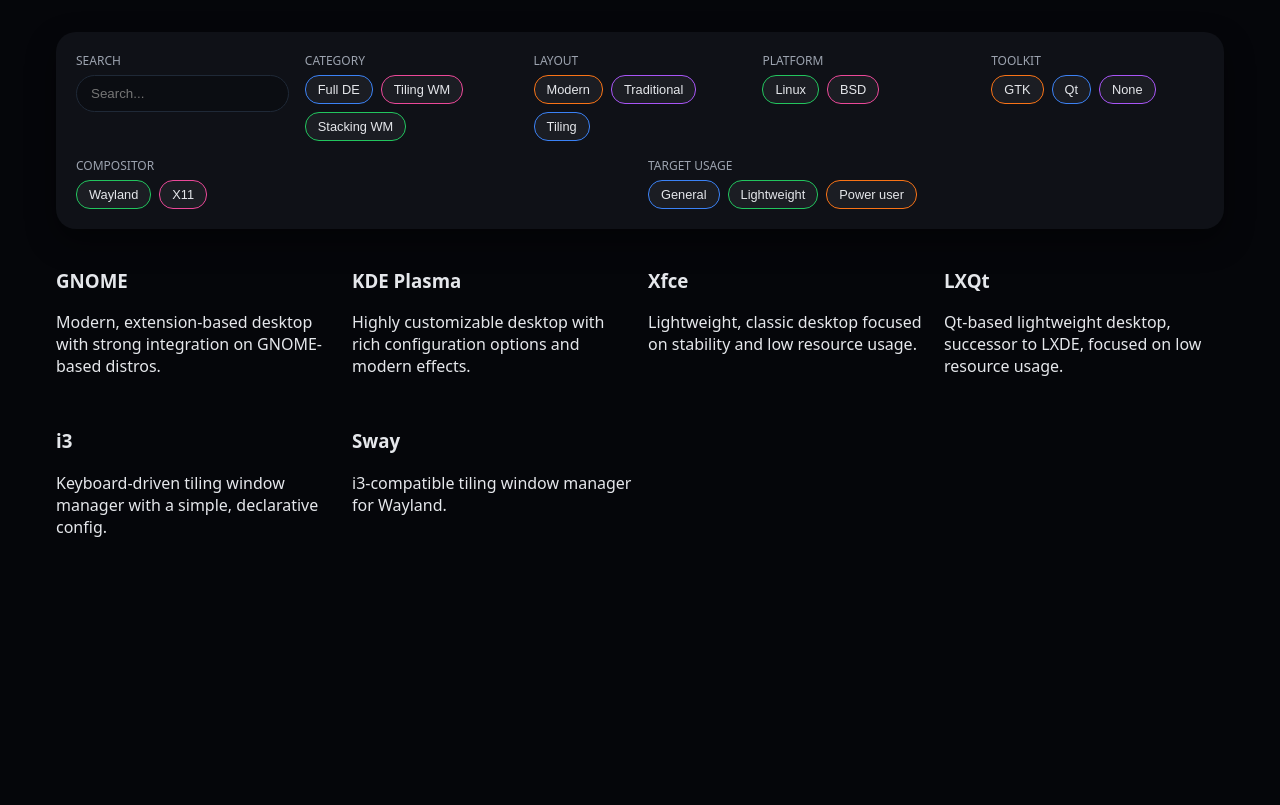
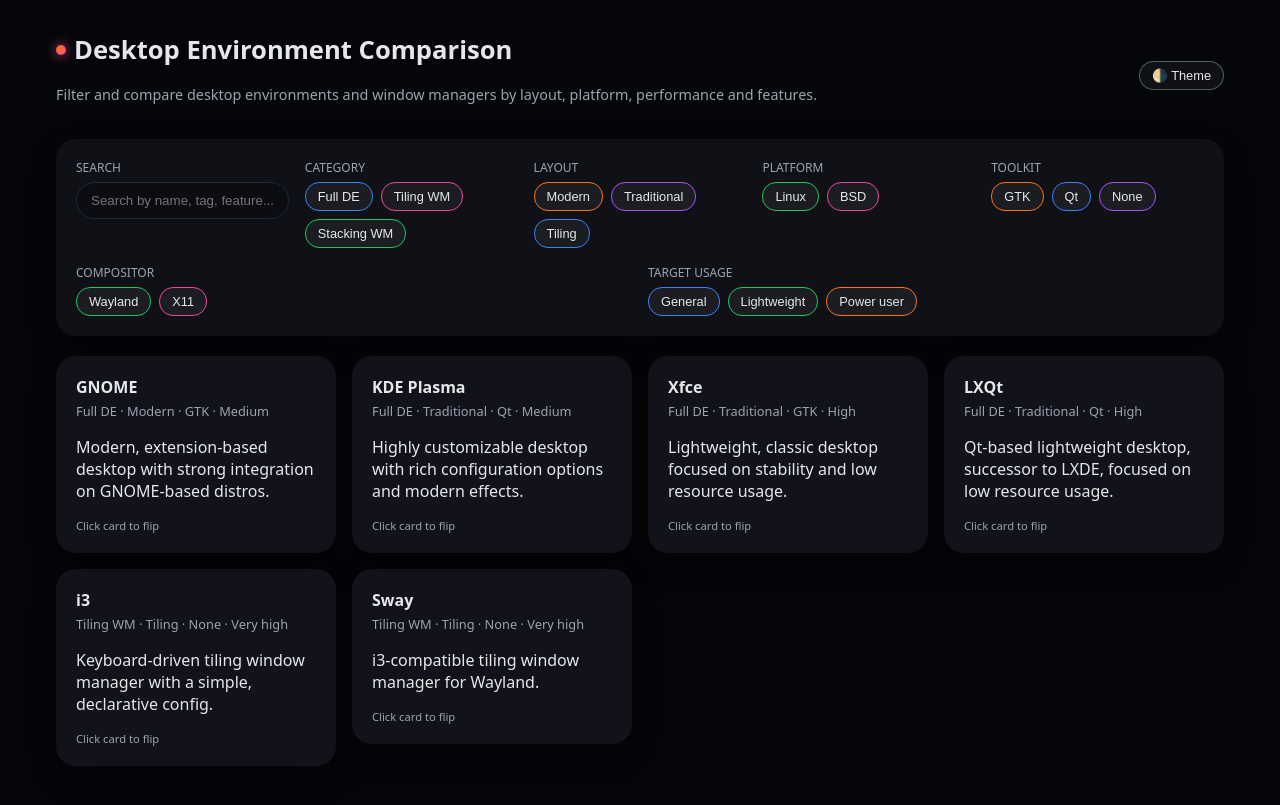
Before and after one commit to Pure-de-Arch/Pure-de-Arch.github.io, a Jekyll site: the page built from index.html, in a window 1280 px wide. Shown: the top 805 px of the page. Built offline with Jekyll 4.4.1, drawn with Linux system fonts in a browser that asks for light colours.

Commit message:
Update index.html

```diff
--- a/index.html
+++ b/index.html
@@ -12,14 +12,31 @@
   </head>
   <body>
     <div class="app-shell">
+      <header class="app-header">
+        <div class="app-title-block">
+          <div class="app-title">
+            <span class="logo-dot"></span>
+            <span>Desktop Environment Comparison</span>
+          </div>
+          <p class="app-subtitle">
+            Filter and compare desktop environments and window managers by layout, platform, performance and features.
+          </p>
+        </div>
+        <button id="theme-toggle" class="theme-toggle-btn">
+          🌗 Theme
+        </button>
+      </header>
 
       <section class="filter-panel">
         <div class="filter-row">
-
           <!-- SEARCH -->
           <div class="filter-group">
             <label class="filter-label">Search</label>
-        <input class="filter-input" data-filter="search" placeholder="Search..." />
+            <input
+              class="filter-input"
+              data-filter="search"
+              placeholder="Search by name, tag, feature..."
+            />
           </div>
 
           <!-- CATEGORY -->
@@ -79,13 +96,13 @@
               <button class="filter-chip" data-value="power user" data-color="orange">Power user</button>
             </div>
           </div>
-
         </div>
       </section>
 
       <div id="card-grid" class="card-grid">
         {% for de in site.data.desktops %}
-    <article class="de-card"
+        <article
+          class="de-card"
           data-name="{{ de.name | downcase }}"
           data-category="{{ de.category | downcase }}"
           data-layout="{{ de.layout | downcase }}"
@@ -97,12 +114,40 @@
           data-target_usage="{{ de.target_usage | downcase }}"
           data-tags="{{ de.tags | join: ',' | downcase }}"
         >
-      <h3>{{ de.name }}</h3>
+          <div class="de-card-inner">
+            <div class="de-card-front">
+              <div class="de-name">{{ de.name }}</div>
+              <div class="de-meta">
+                {{ de.category }} · {{ de.layout }} · {{ de.toolkit }} · {{ de.performance }}
+              </div>
               <p>{{ de.description }}</p>
+              <div class="flip-hint">Click card to flip</div>
+            </div>
+            <div class="de-card-back">
+              <div class="de-name">{{ de.name }} – details</div>
+              <div class="de-meta">
+                Compositor: {{ de.compositor | join: ', ' }}<br />
+                Config: {{ de.config_style }} · Target: {{ de.target_usage }}
+              </div>
+              <div class="de-tags">
+                {% for tag in de.tags %}
+                <span class="de-tag-pill">{{ tag }}</span>
+                {% endfor %}
+              </div>
+              <div class="de-links">
+                {% if de.website %}
+                <a class="de-link" href="{{ de.website }}" target="_blank" rel="noreferrer">Website</a>
+                {% endif %}
+                {% if de.docs %}
+                <a class="de-link" href="{{ de.docs }}" target="_blank" rel="noreferrer">Docs</a>
+                {% endif %}
+              </div>
+              <div class="flip-hint">Click again to flip back</div>
+            </div>
+          </div>
         </article>
         {% endfor %}
       </div>
-
     </div>
 
     <script src="{{ '/assets/js/app.js' | relative_url }}"></script>
```
Lines whose indentation alone changed are shown as unchanged.
